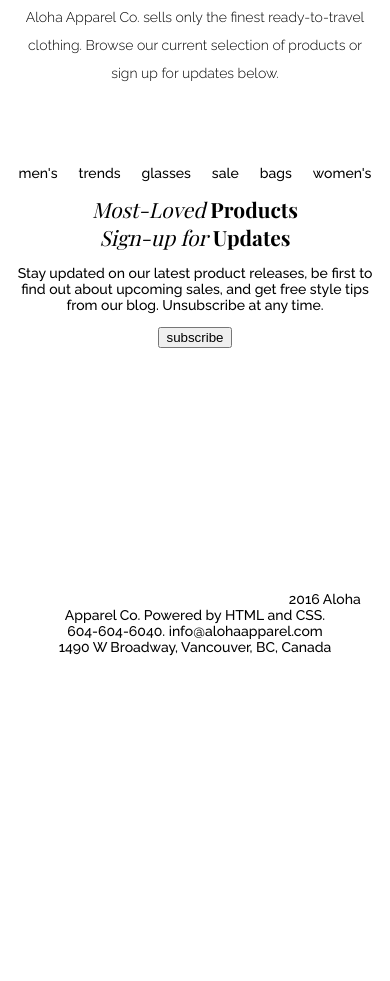
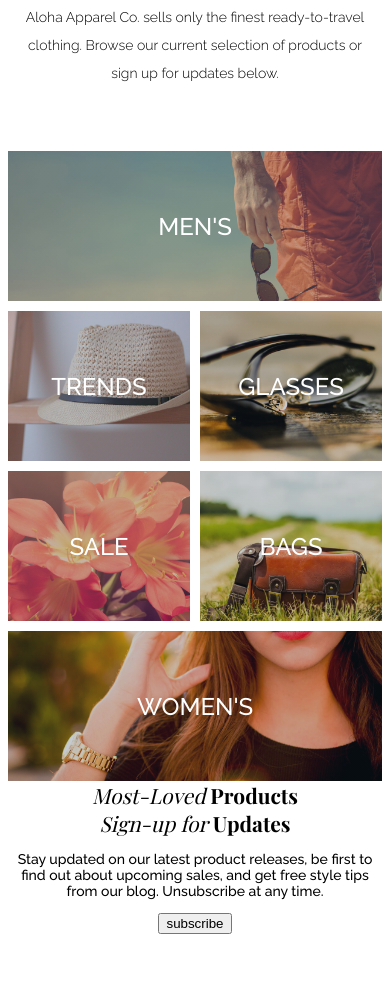
Before and after one commit to zxcvanikabnm/aloha, a plain HTML site: page index.html in a window 390 px wide. Shown: the part 663-1644 px from the top of the page. Before the commit the page ends 1326 px from the top, so only its background shows below. Drawn offline with nearby package versions, Linux system fonts and the light colour scheme; a web font is replaced by a local one.

Commit message:
finished shop section for mobile

```diff
--- a/index.html
+++ b/index.html
@@ -50,15 +50,29 @@
         </div>
     </main>
 
-    <section id="shop">
-        <ul>
+    <section id="shop" class="shop">
+        <!-- <ul>
             <li>men's</li>
             <li>trends</li>
             <li>glasses</li>
             <li>sale</li>
             <li>bags</li>
             <li>women's</li>
-        </ul>
+        </ul> -->
+        <div class="half">
+            <div class="men">men's</div>
+            <div class="square">
+                <div class="trends">trends</div>
+                <div class="glasses">glasses</div>
+            </div>
+        </div>
+        <div class="half">
+            <div class="square">
+                <div class="sale">sale</div>
+                <div class="bags">bags</div>
+            </div>
+            <div class="women">women's</div>
+        </div>
     </section>
 
     <section id="featured">
--- a/styles/style.scss
+++ b/styles/style.scss
@@ -102,3 +102,84 @@ em {
 #about p {
   font-weight: 300;
 }
+
+// .top-half {
+//   display: flex;
+//   flex-direction: column;
+// }
+
+.shop {
+  display: flex;
+  flex-direction: column;
+  justify-content: center;
+}
+
+.square {
+  display: flex;
+  flex-direction: row;
+}
+
+.square div {
+  width: 50%;
+}
+
+.men {
+  background: linear-gradient(rgba(31, 50, 70, 0.25)),
+    url(./../assets/images/mens-category.jpg);
+}
+
+.trends {
+  background: linear-gradient(rgba(31, 50, 70, 0.25)),
+    url(./../assets/images/trends-category.jpg);
+}
+
+.glasses {
+  background: linear-gradient(rgba(31, 50, 70, 0.25)),
+    url(./../assets/images/glasses-category.jpg);
+}
+
+.sale {
+  background: linear-gradient(rgba(31, 50, 70, 0.25)),
+    url(./../assets/images/sale-category.jpg);
+}
+
+.bags {
+  background: linear-gradient(rgba(31, 50, 70, 0.25)),
+    url(./../assets/images/bags-category.jpg);
+}
+
+.women {
+  background: linear-gradient(rgba(31, 50, 70, 0.25)),
+    url(./../assets/images/womens-category.jpg);
+}
+
+.men,
+.trends,
+.glasses,
+.sale,
+.bags,
+.women {
+  height: 150px;
+  background-repeat: no-repeat;
+  background-position: center;
+  background-size: cover;
+  display: flex;
+  justify-content: center;
+  align-items: center;
+  color: #ffffff;
+  text-transform: uppercase;
+  font-size: 1.5rem;
+}
+
+.men,
+.trends,
+.glasses,
+.sale,
+.bags {
+  margin-bottom: 10px;
+}
+
+.trends,
+.sale {
+  margin-right: 10px;
+}
```
Also changed, not shown: styles/style.css, 1 other file.
